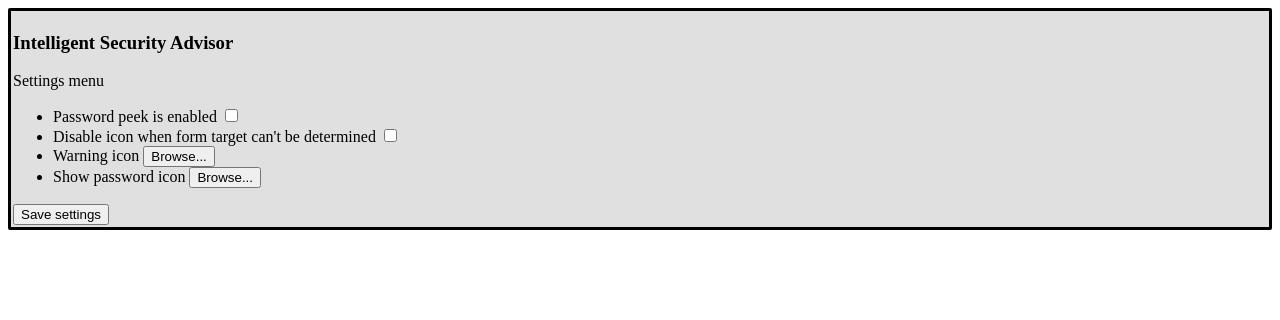
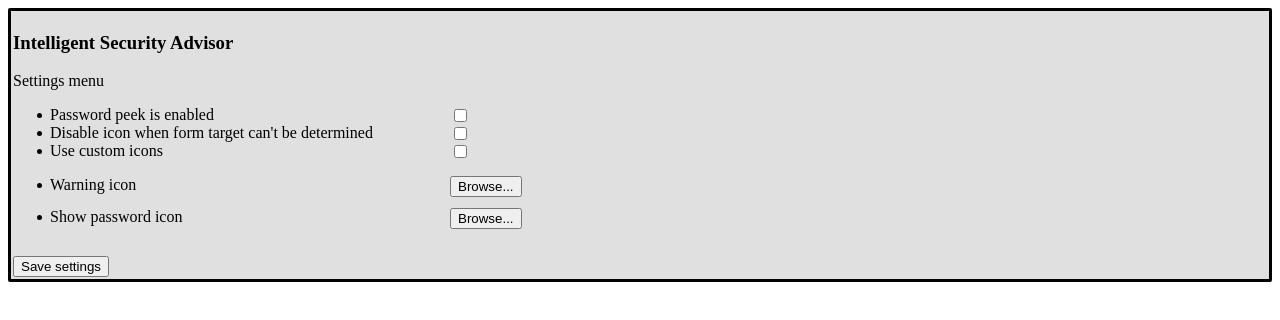
Before and after one commit to ohtufox/isa, a website: page data/html/settings.html in a window 1280 px wide. Drawn offline with Linux system fonts and the light colour scheme.

Commit message:
hide custom icons when not needed

```diff
--- a/data/html/css/settings.css
+++ b/data/html/css/settings.css
@@ -13,5 +13,23 @@ body {
 .thumb {
     height: 32px;
     border: 1px solid #000;
-    margin: 10px 5px 0 0;
 }
+
+label {
+    position: absolute;
+    left: 50px;
+}
+
+input {
+    position: absolute;
+    left: 450px;
+}
+
+output {
+    position: absolute;
+    left: 600px;
+}
+
+.thumbnail {
+    height: 32px;
+}
--- a/data/html/settings.html
+++ b/data/html/settings.html
@@ -9,6 +9,7 @@
         <div id="settingsMenu">
             <h3>Intelligent Security Advisor</h3>
             <p>Settings menu</p>
+            <section id="general">
             <ul>
                 <li>
                     <label>Password peek is enabled</label>
@@ -16,21 +17,30 @@
                 </li>
                 <li>
                     <label>Disable icon when form target can't be determined</label>
-                    <input type="checkbox" id="disableUndetermined" name="passwordPeek" value="false" />
+                    <input type="checkbox" id="disableUndetermined" name="disableUndetermined" value="false" />
                 </li>
                 <li>
+                    <label>Use custom icons</label>
+                    <input type="checkbox" id="enableCustomIcons" name="enableCustomIcons" value="false" />
+                </li>
+            </ul>
+            </section>
+            <section id="customIcons">
+                <ul>
+                    <li class="thumbnail">
                         <label>Warning icon</label>
                         <input type="file" id="iconWarning" name="iconWarning" style="display: none" />
                         <input type="button" value="Browse..." onclick="document.getElementById('iconWarning').click();" />
                         <output id="iconWarningList"></output>
                     </li>
-                <li>
+                    <li class="thumbnail">
                         <label>Show password icon</label>
                         <input type="file" id="iconShow" name="iconShow" style="display: none" />
                         <input type="button" value="Browse..." onclick="document.getElementById('iconShow').click();" />
                         <output id="iconShowList"></output>
                     </li>
                 </ul>
+            </section>
             <button id="settingsSubmit" type="button">Save settings</button>
         </div>
     </body>
--- a/lib/main.js
+++ b/lib/main.js
@@ -36,6 +36,7 @@ tabs.on('ready', function(tab) {
 
     data.preferences.passwordPeek = require('sdk/simple-prefs').prefs['passwordPeek'];
     data.preferences.disableUndetermined = require('sdk/simple-prefs').prefs['disableUndetermined'];
+    data.preferences.enableCustomIcons = require('sdk/simple-prefs').prefs['enableCustomIcons'];
     data.preferences.iconWarning = require('sdk/simple-prefs').prefs['iconWarning'];
     data.preferences.iconShow = require('sdk/simple-prefs').prefs['iconShow'];
     worker.port.emit('data', data);
--- a/lib/settings-menu.js
+++ b/lib/settings-menu.js
@@ -43,6 +43,7 @@ function loadStoredSettings(){
     let settings = {};
     settings.passwordPeek = preferences.prefs['passwordPeek'];
     settings.disableUndetermined = preferences.prefs['disableUndetermined'];
+    settings.enableCustomIcons = preferences.prefs['enableCustomIcons'];
     settings.iconWarning = preferences.prefs['iconWarning'];
     settings.iconShow = preferences.prefs['iconShow'];
     return settings;
```
Also changed, not shown: data/html/settings.js (+8 -0 lines). Lines whose indentation alone changed are shown as unchanged.
